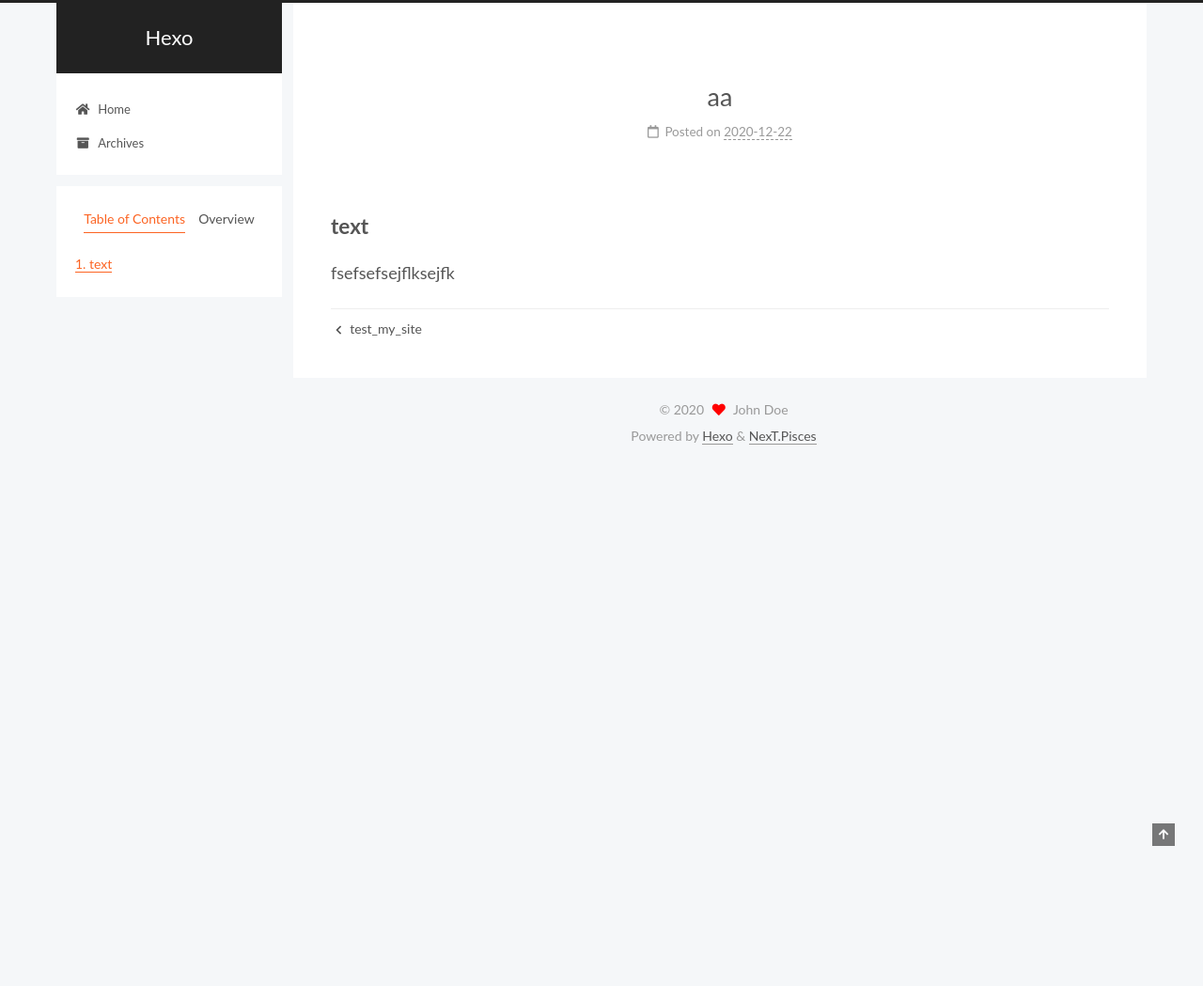
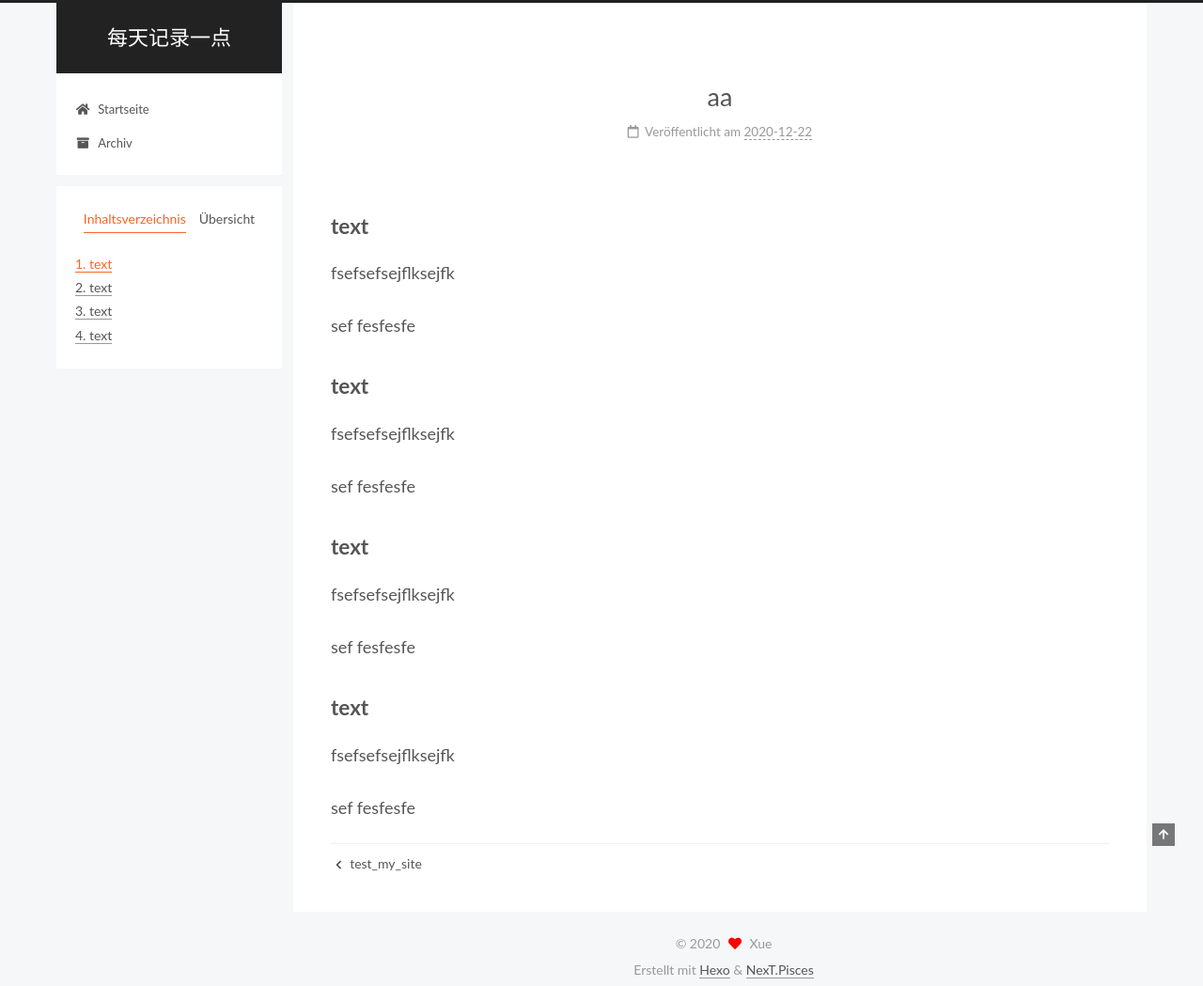
Before and after one commit to time746/time746.github.io, a plain HTML site: page 2020/12/22/aa/index.html in a window 1280 px wide. Shown: the whole page at 94% size. Before the commit the page ends 800 px from the top, so only its background shows below. Drawn offline with Linux system fonts and the light colour scheme.

Commit message:
Site updated: 2020-12-22 19:46:59

```diff
--- a/2020/12/22/aa/index.html
+++ b/2020/12/22/aa/index.html
@@ -1,5 +1,5 @@
 <!DOCTYPE html>
-<html lang="en">
+<html lang="cn">
 <head>
   <meta charset="UTF-8">
 <meta name="viewport" content="width=device-width, initial-scale=1, maximum-scale=2">
@@ -20,16 +20,16 @@
     var CONFIG = {"hostname":"example.com","root":"/","scheme":"Pisces","version":"7.8.0","exturl":false,"sidebar":{"position":"left","display":"post","padding":18,"offset":12,"onmobile":false},"copycode":{"enable":false,"show_result":false,"style":null},"back2top":{"enable":true,"sidebar":false,"scrollpercent":false},"bookmark":{"enable":false,"color":"#222","save":"auto"},"fancybox":false,"mediumzoom":false,"lazyload":false,"pangu":false,"comments":{"style":"tabs","active":null,"storage":true,"lazyload":false,"nav":null},"algolia":{"hits":{"per_page":10},"labels":{"input_placeholder":"Search for Posts","hits_empty":"We didn't find any results for the search: ${query}","hits_stats":"${hits} results found in ${time} ms"}},"localsearch":{"enable":false,"trigger":"auto","top_n_per_article":1,"unescape":false,"preload":false},"motion":{"enable":true,"async":false,"transition":{"post_block":"fadeIn","post_header":"slideDownIn","post_body":"slideDownIn","coll_header":"slideLeftIn","sidebar":"slideUpIn"}}};
   </script>
 
-  <meta name="description" content="textfsefsefsejflksejfk">
+  <meta name="description" content="textfsefsefsejflksejfk sef fesfesfe textfsefsefsejflksejfk sef fesfesfe textfsefsefsejflksejfk sef fesfesfe textfsefsefsejflksejfk sef fesfesfe">
 <meta property="og:type" content="article">
 <meta property="og:title" content="aa">
 <meta property="og:url" content="http://example.com/2020/12/22/aa/index.html">
-<meta property="og:site_name" content="Hexo">
-<meta property="og:description" content="textfsefsefsejflksejfk">
-<meta property="og:locale" content="en_US">
+<meta property="og:site_name" content="每天记录一点">
+<meta property="og:description" content="textfsefsefsejflksejfk sef fesfesfe textfsefsefsejflksejfk sef fesfesfe textfsefsefsejflksejfk sef fesfesfe textfsefsefsejflksejfk sef fesfesfe">
+<meta property="og:locale">
 <meta property="article:published_time" content="2020-12-22T03:37:49.000Z">
-<meta property="article:modified_time" content="2020-12-22T04:18:02.100Z">
-<meta property="article:author" content="John Doe">
+<meta property="article:modified_time" content="2020-12-22T04:23:55.397Z">
+<meta property="article:author" content="Xue">
 <meta name="twitter:card" content="summary">
 
 <link rel="canonical" href="http://example.com/2020/12/22/aa/">
@@ -41,11 +41,11 @@
     sidebar: "",
     isHome : false,
     isPost : true,
-    lang   : 'en'
+    lang   : 'cn'
   };
 </script>
 
-  <title>aa | Hexo</title>
+  <title>aa | 每天记录一点</title>
 
 
 
@@ -85,7 +85,7 @@
     <header class="header" itemscope itemtype="http://schema.org/WPHeader">
       <div class="header-inner"><div class="site-brand-container">
   <div class="site-nav-toggle">
-    <div class="toggle" aria-label="Toggle navigation bar">
+    <div class="toggle" aria-label="Navigationsleiste an/ausschalten">
       <span class="toggle-line toggle-line-first"></span>
       <span class="toggle-line toggle-line-middle"></span>
       <span class="toggle-line toggle-line-last"></span>
@@ -96,7 +96,7 @@
 
     <a href="/" class="brand" rel="start">
       <span class="logo-line-before"><i></i></span>
-      <h1 class="site-title">Hexo</h1>
+      <h1 class="site-title">每天记录一点</h1>
       <span class="logo-line-after"><i></i></span>
     </a>
   </div>
@@ -114,12 +114,12 @@
   <ul id="menu" class="main-menu menu">
         <li class="menu-item menu-item-home">
 
-    <a href="/" rel="section"><i class="fa fa-home fa-fw"></i>Home</a>
+    <a href="/" rel="section"><i class="fa fa-home fa-fw"></i>Startseite</a>
 
   </li>
         <li class="menu-item menu-item-archives">
 
-    <a href="/archives/" rel="section"><i class="fa fa-archive fa-fw"></i>Archives</a>
+    <a href="/archives/" rel="section"><i class="fa fa-archive fa-fw"></i>Archiv</a>
 
   </li>
   </ul>
@@ -149,17 +149,17 @@
 
 
 
-  <article itemscope itemtype="http://schema.org/Article" class="post-block" lang="en">
+  <article itemscope itemtype="http://schema.org/Article" class="post-block" lang="cn">
     <link itemprop="mainEntityOfPage" href="http://example.com/2020/12/22/aa/">
 
     <span hidden itemprop="author" itemscope itemtype="http://schema.org/Person">
       <meta itemprop="image" content="/images/avatar.gif">
-      <meta itemprop="name" content="John Doe">
+      <meta itemprop="name" content="Xue">
       <meta itemprop="description" content="">
     </span>
 
     <span hidden itemprop="publisher" itemscope itemtype="http://schema.org/Organization">
-      <meta itemprop="name" content="Hexo">
+      <meta itemprop="name" content="每天记录一点">
     </span>
       <header class="post-header">
         <h1 class="post-title" itemprop="name headline">
@@ -171,10 +171,10 @@
               <span class="post-meta-item-icon">
                 <i class="far fa-calendar"></i>
               </span>
-              <span class="post-meta-item-text">Posted on</span>
+              <span class="post-meta-item-text">Veröffentlicht am</span>
 
 
-              <time title="Created: 2020-12-22 11:37:49 / Modified: 12:18:02" itemprop="dateCreated datePublished" datetime="2020-12-22T11:37:49+08:00">2020-12-22</time>
+              <time title="Erstellt: 2020-12-22 11:37:49 / Geändert am: 12:23:55" itemprop="dateCreated datePublished" datetime="2020-12-22T11:37:49+08:00">2020-12-22</time>
             </span>
 
 
@@ -189,6 +189,13 @@
 
 
         <h3 id="text"><a href="#text" class="headerlink" title="text"></a>text</h3><p>fsefsefsejflksejfk</p>
+<p>sef fesfesfe</p>
+<h3 id="text-1"><a href="#text-1" class="headerlink" title="text"></a>text</h3><p>fsefsefsejflksejfk</p>
+<p>sef fesfesfe</p>
+<h3 id="text-2"><a href="#text-2" class="headerlink" title="text"></a>text</h3><p>fsefsefsejflksejfk</p>
+<p>sef fesfesfe</p>
+<h3 id="text-3"><a href="#text-3" class="headerlink" title="text"></a>text</h3><p>fsefsefsejflksejfk</p>
+<p>sef fesfesfe</p>
 
     </div>
 
@@ -257,22 +264,22 @@
 
       <ul class="sidebar-nav motion-element">
         <li class="sidebar-nav-toc">
-          Table of Contents
+          Inhaltsverzeichnis
         </li>
         <li class="sidebar-nav-overview">
-          Overview
+          Übersicht
         </li>
       </ul>
 
       <!--noindex-->
       <div class="post-toc-wrap sidebar-panel">
-          <div class="post-toc motion-element"><ol class="nav"><li class="nav-item nav-level-3"><a class="nav-link" href="#text"><span class="nav-number">1.</span> <span class="nav-text">text</span></a></li></ol></div>
+          <div class="post-toc motion-element"><ol class="nav"><li class="nav-item nav-level-3"><a class="nav-link" href="#text"><span class="nav-number">1.</span> <span class="nav-text">text</span></a></li><li class="nav-item nav-level-3"><a class="nav-link" href="#text-1"><span class="nav-number">2.</span> <span class="nav-text">text</span></a></li><li class="nav-item nav-level-3"><a class="nav-link" href="#text-2"><span class="nav-number">3.</span> <span class="nav-text">text</span></a></li><li class="nav-item nav-level-3"><a class="nav-link" href="#text-3"><span class="nav-number">4.</span> <span class="nav-text">text</span></a></li></ol></div>
       </div>
       <!--/noindex-->
 
       <div class="site-overview-wrap sidebar-panel">
         <div class="site-author motion-element" itemprop="author" itemscope itemtype="http://schema.org/Person">
-  <p class="site-author-name" itemprop="name">John Doe</p>
+  <p class="site-author-name" itemprop="name">Xue</p>
   <div class="site-description" itemprop="description"></div>
 </div>
 <div class="site-state-wrap motion-element">
@@ -281,7 +288,7 @@
           <a href="/archives/">
 
           <span class="site-state-item-count">3</span>
-          <span class="site-state-item-name">posts</span>
+          <span class="site-state-item-name">Artikel</span>
         </a>
       </div>
   </nav>
@@ -312,9 +319,9 @@
   <span class="with-love">
     <i class="fa fa-heart"></i>
   </span>
-  <span class="author" itemprop="copyrightHolder">John Doe</span>
+  <span class="author" itemprop="copyrightHolder">Xue</span>
 </div>
-  <div class="powered-by">Powered by <a href="https://hexo.io/" class="theme-link" rel="noopener" target="_blank">Hexo</a> & <a href="https://pisces.theme-next.org/" class="theme-link" rel="noopener" target="_blank">NexT.Pisces</a>
+  <div class="powered-by">Erstellt mit  <a href="https://hexo.io/" class="theme-link" rel="noopener" target="_blank">Hexo</a> & <a href="https://pisces.theme-next.org/" class="theme-link" rel="noopener" target="_blank">NexT.Pisces</a>
   </div>
 
 
```
Also changed, not shown: 2020/12/22/hello-world/index.html (+21 -21 lines), 2020/12/22/test-my-site/index.html (+21 -21 lines), archives/2020/12/index.html (+18 -18 lines), archives/2020/index.html (+18 -18 lines), archives/index.html (+18 -18 lines), index.html (+39 -32 lines).
